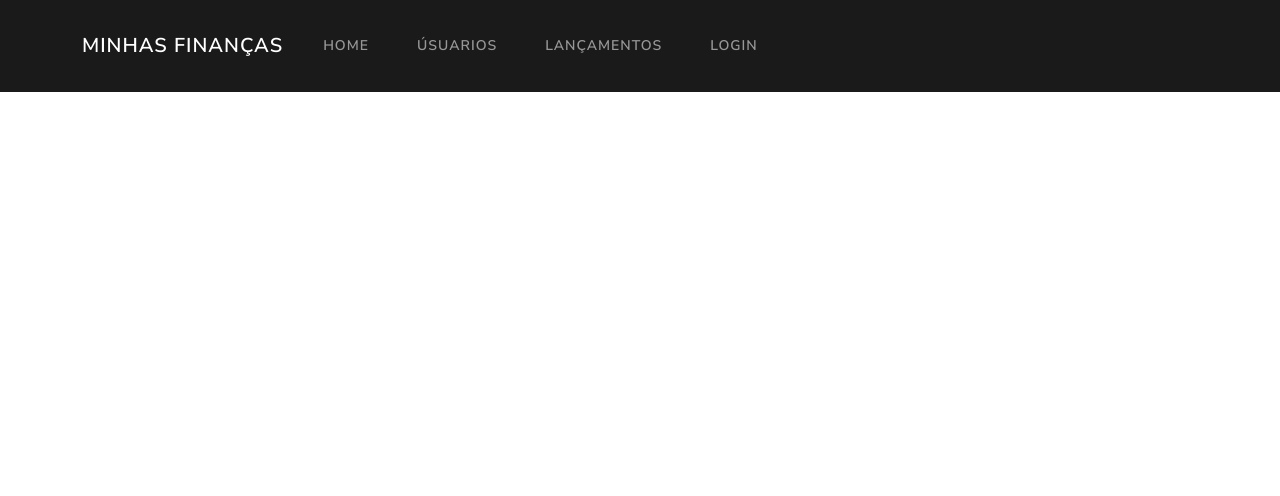
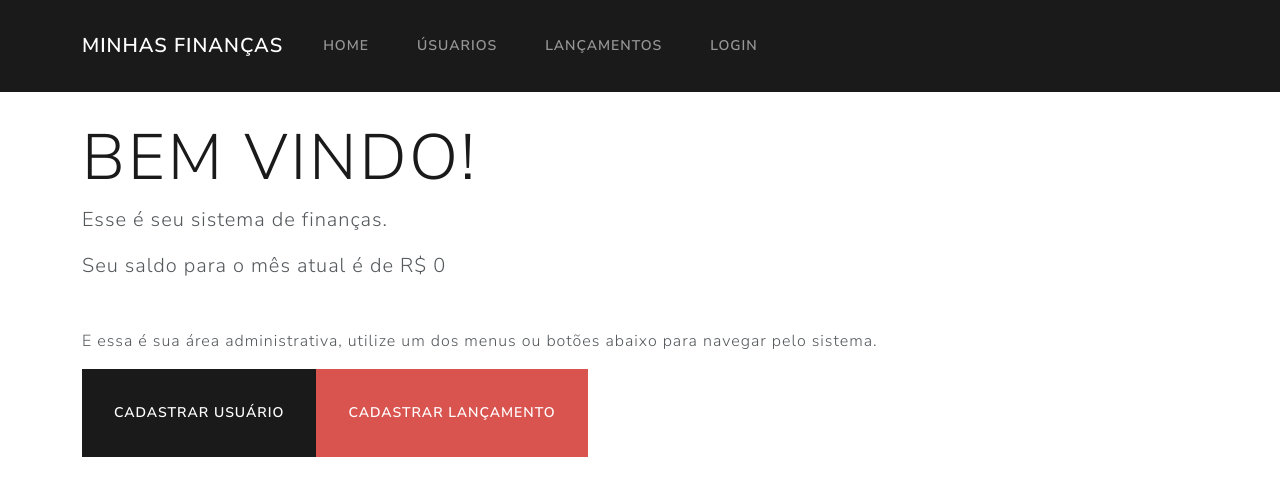
Before and after one commit to victorneves99/MinhasFinancas, a React (Create React App) app in the folder minhas-financas-app/: page /#/home in a window 1280 px wide. Shown: the top 496 px of the page. Built offline with nearby package versions, Linux system fonts and the light colour scheme.

Commit message:
cirando a pagina Home

```diff
--- a/minhas-financas-app/src/components/NavBar.js
+++ b/minhas-financas-app/src/components/NavBar.js
@@ -22,7 +22,7 @@
           </button>
           <div className="collapse navbar-collapse" id="navbarResponsive">
             <ul className="navbar-nav">
-              <NavBarItem href="#/" label="Home" />
+              <NavBarItem href="#/home" label="Home" />
               <NavBarItem href="#/cadastro-usuarios" label="Úsuarios" />
               <NavBarItem href="#/" label="Lançamentos" />
               <NavBarItem href="#/login" label="Login" />
--- a/minhas-financas-app/src/main/rotas.js
+++ b/minhas-financas-app/src/main/rotas.js
@@ -1,6 +1,7 @@
 import React from "react";
 import { Route, Switch, HashRouter } from "react-router-dom";
 import CadastroUsuario from "../views/CadastroUsuario";
+import Home from "../views/Home";
 import Login from "../views/Login";
 
 export default function Rotas() {
@@ -9,6 +10,7 @@
       <HashRouter>
         <Switch>
           <Route path="/login" component={Login}></Route>
+          <Route path="/home" component={Home}></Route>
           <Route path="/cadastro-usuarios" component={CadastroUsuario}></Route>
         </Switch>
       </HashRouter>
--- /dev/null
+++ b/minhas-financas-app/src/views/Home.js
@@ -0,0 +1,31 @@
+import React, { Component } from "react";
+
+export class Home extends Component {
+  state = {
+    saldo: 0,
+  };
+
+  render() {
+    return (
+      <div>
+        <div className="jumbotron">
+          <h1 className="display-3">Bem vindo!</h1>
+          <p className="lead">Esse é seu sistema de finanças.</p>
+          <p className="lead">Seu saldo para o mês atual é de R$ {this.state.saldo}</p>
+          <hr className="my-4" />
+          <p>E essa é sua área administrativa, utilize um dos menus ou botões abaixo para navegar pelo sistema.</p>
+          <p className="lead">
+            <a className="btn btn-primary btn-lg" href="#/cadastro-usuarios" role="button">
+              <i className="fa fa-users"></i> Cadastrar Usuário
+            </a>
+            <a className="btn btn-danger btn-lg" href="https://bootswatch.com/flatly/#" role="button">
+              <i className="fa fa-users"></i> Cadastrar Lançamento
+            </a>
+          </p>
+        </div>
+      </div>
+    );
+  }
+}
+
+export default Home;
```
